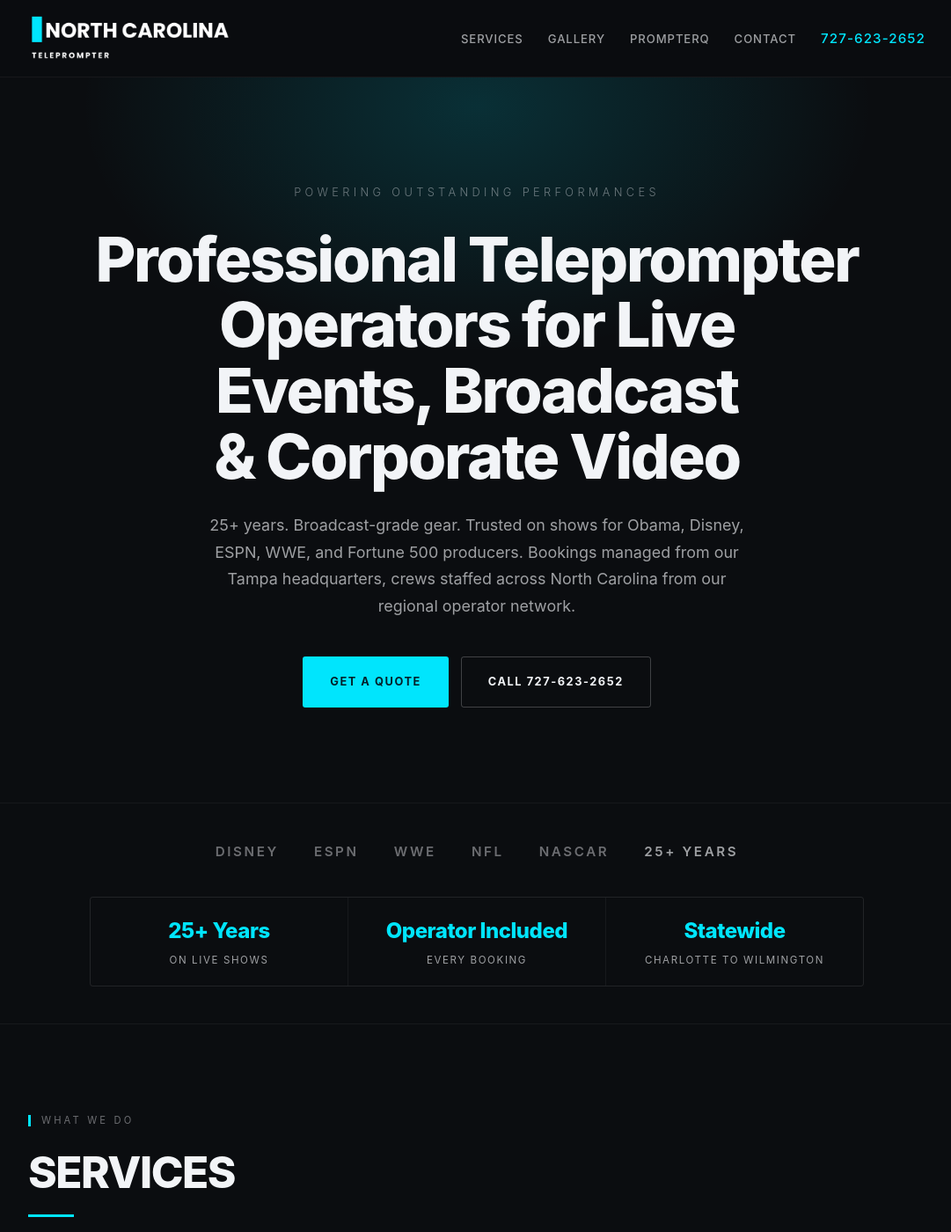
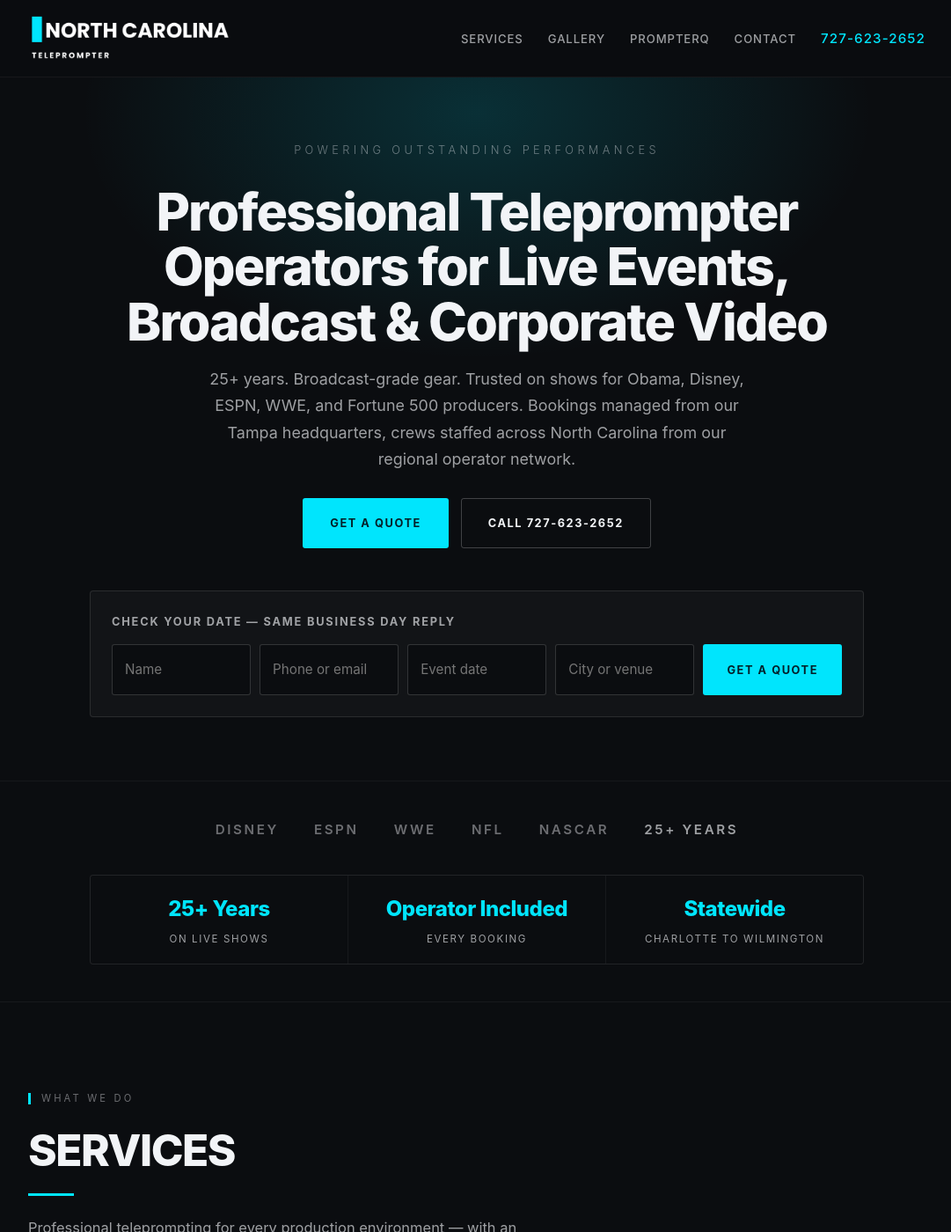
Before and after one commit to jasproj/nctele, a Jekyll site: the page index.html, which Jekyll copies as it is, in a window 1280 px wide and 1400 px high. Shown: the whole window at 88% size, without its empty margins (98-1179 px from the left). Built offline with Jekyll 4.4.1, drawn with Linux system fonts in a browser that asks for light colours.

Commit message:
Hero quick-quote form above the fold; tighten hero sizing (#7)
Claude-Session: https://claude.ai/code/session_01SW4oYwAA8ZEcmkVZYUBX96

Co-authored-by: Jason Dudney <jason@floridateleprompter.com>
Co-authored-by: Claude Sonnet 5.5 <noreply@anthropic.com>

```diff
--- a/index.html
+++ b/index.html
@@ -445,6 +445,27 @@
         }
 
 
+
+        /* ---------- hero quick-quote form ---------- */
+        .hero-form {
+            margin: clamp(34px, 5vw, 48px) auto 0; max-width: 880px; text-align: left;
+            background: rgba(255,255,255,.03); border: 1px solid rgba(255,255,255,.1);
+            border-radius: 4px; padding: clamp(16px, 3vw, 24px);
+        }
+        .hero-form-title {
+            margin: 0 0 14px; font-family: var(--font-display); font-weight: 700;
+            font-size: .8rem; letter-spacing: .14em; text-transform: uppercase; color: var(--text-dim);
+        }
+        .hero-form-grid { display: grid; gap: 10px; grid-template-columns: repeat(4, 1fr) auto; }
+        .hero-form input {
+            width: 100%; padding: 15px 14px; background: var(--bg); color: var(--text);
+            border: 1px solid rgba(255,255,255,.16); border-radius: 3px; font: inherit; font-size: .95rem;
+        }
+        .hero-form input:focus { border-color: var(--accent); outline: none; }
+        .hero-form .btn { padding: 15px 26px; }
+        @media (max-width: 900px) { .hero-form-grid { grid-template-columns: 1fr 1fr; } .hero-form .btn { grid-column: 1 / -1; } }
+        @media (max-width: 520px) { .hero-form-grid { grid-template-columns: 1fr; } }
+
         /* ---------- motion + depth (design pilot) ---------- */
         .hero { position: relative; overflow: hidden; }
         .hero::before {
@@ -454,7 +475,10 @@
             pointer-events: none;
         }
         .hero > .wrap { position: relative; }
-        .hero h1 { font-size: clamp(2.2rem, 7vw, 4.4rem); }
+        .hero { padding-top: clamp(44px, 6vw, 72px); padding-bottom: clamp(44px, 6vw, 72px); }
+        .hero h1 { font-size: clamp(2.05rem, 5.2vw, 3.7rem); max-width: 22ch; }
+        .hero-ctas { margin-top: 28px; }
+        .hero-vp { margin-top: 18px; }
         .proof-stats {
             margin: clamp(26px, 4vw, 38px) auto 0; max-width: 880px;
             display: grid; gap: 1px; grid-template-columns: repeat(3, 1fr);
@@ -516,6 +540,18 @@
                 <a href="#contact" class="btn btn-primary">Get a Quote</a>
                 <a href="tel:727-623-2652" class="btn btn-secondary">Call 727-623-2652</a>
             </div>
+            <form class="hero-form" action="https://formspree.io/f/mjknplbe" method="POST">
+                <p class="hero-form-title">Check your date &mdash; same business day reply</p>
+                <input type="hidden" name="_subject" value="North Carolina Teleprompter - Hero Quick Quote">
+                <input type="text" name="_gotcha" style="display:none" tabindex="-1" autocomplete="off" aria-hidden="true">
+                <div class="hero-form-grid">
+                    <input type="text" name="name" placeholder="Name" aria-label="Name" required autocomplete="name">
+                    <input type="text" name="contact" placeholder="Phone or email" aria-label="Phone or email" required autocomplete="email">
+                    <input type="text" name="date" placeholder="Event date" aria-label="Event date" required>
+                    <input type="text" name="venue" placeholder="City or venue" aria-label="City or venue" required>
+                    <button type="submit" class="btn btn-primary">Get a Quote</button>
+                </div>
+            </form>
         </div>
     </section>
 
```
